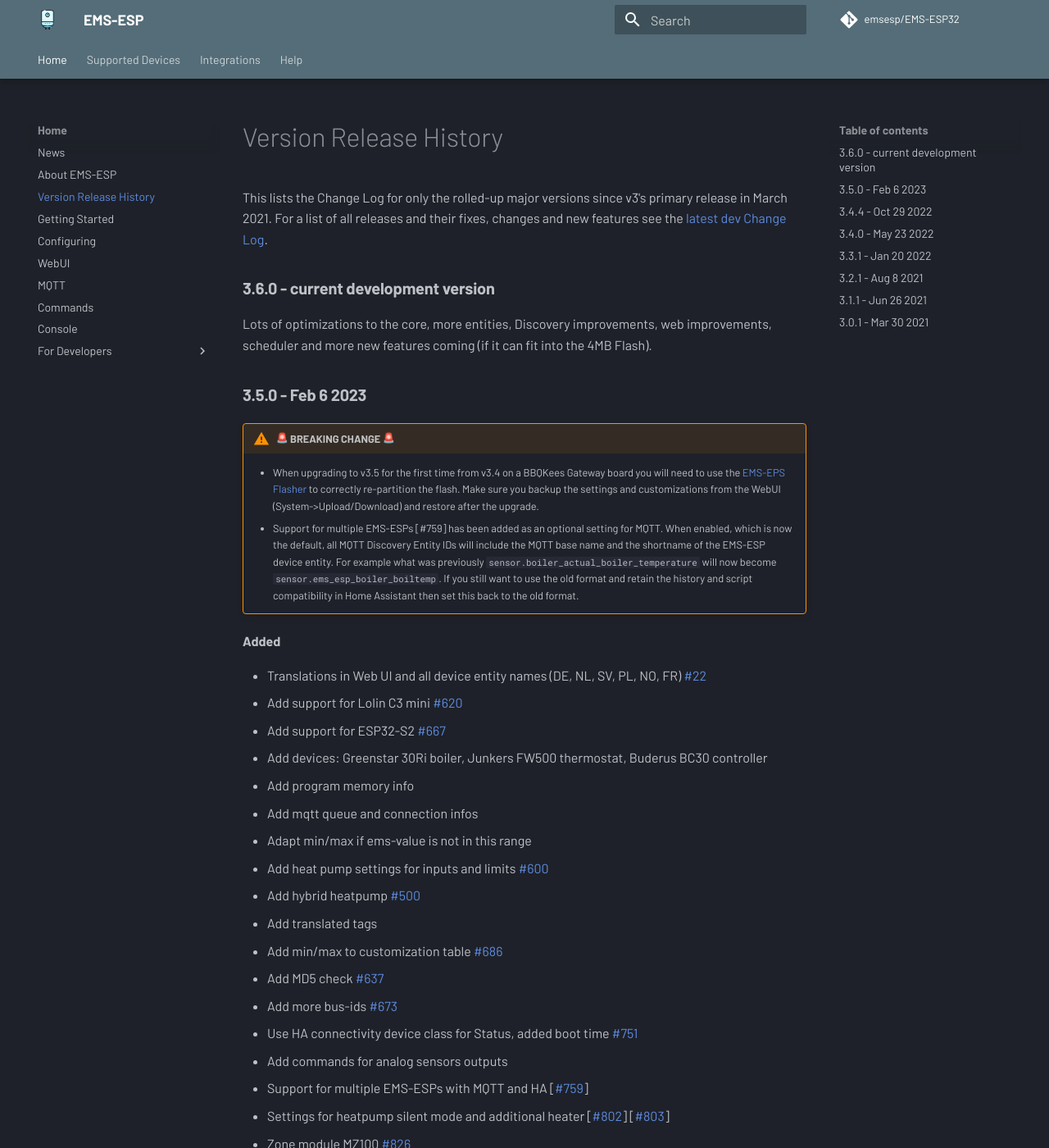
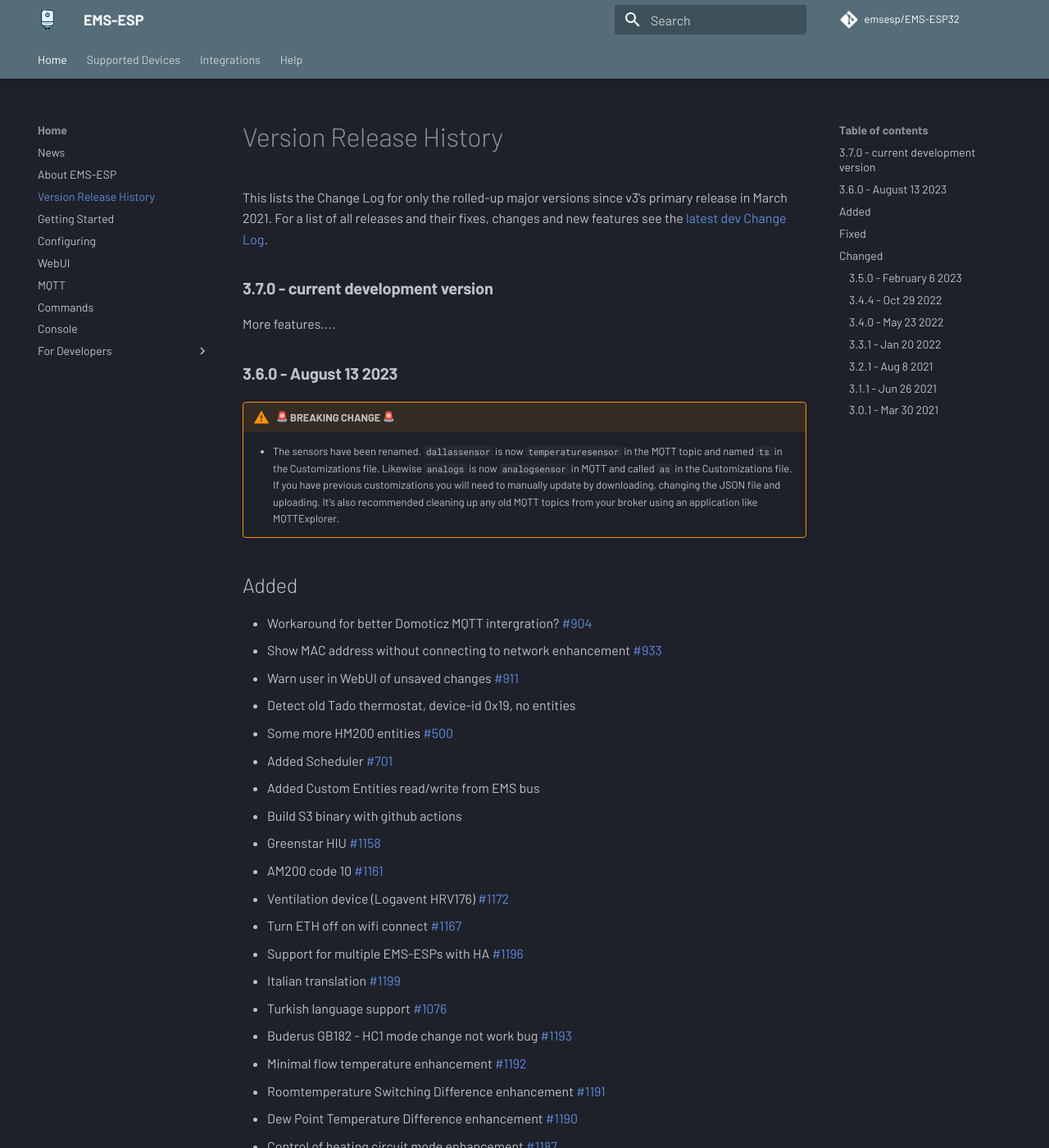
Before and after one commit to emsesp/docs, an MkDocs documentation site: the page built from docs/Version-Release-History.md, in a window 1280 px wide and 1400 px high. Shown: the whole window at 82% size. Built offline with MkDocs 1.6.1 and Material for MkDocs 9.7.7, drawn with Linux system fonts in a browser that asks for light colours; emoji names are drawn with the system emoji font; comment, search, counter and statistics services are not loaded; some of the changed text lies outside the part shown.

Commit message:
3.6.0 update

```diff
--- a/docs/Version-Release-History.md
+++ b/docs/Version-Release-History.md
@@ -1,10 +1,77 @@
 This lists the Change Log for only the rolled-up major versions since v3's primary release in March 2021. For a list of all releases and their fixes, changes and new features see the [latest dev Change Log](https://github.com/emsesp/EMS-ESP32/blob/dev/CHANGELOG_LATEST.md).
 
-### **3.6.0 - current development version**
+### **3.7.0 - current development version**
 
-Lots of optimizations to the core, more entities, Discovery improvements, web improvements, scheduler and more new features coming (if it can fit into the 4MB Flash).
+More features....
 
-### **3.5.0 - Feb 6 2023**
+### **3.6.0 - August 13 2023**
+
+!!! warning ":rotating_light: **BREAKING CHANGE** :rotating_light:"
+
+    - The sensors have been renamed. `dallassensor` is now `temperaturesensor` in the MQTT topic and named `ts` in the Customizations file. Likewise `analogs` is now `analogsensor` in MQTT and called `as` in the Customizations file. If you have previous customizations you will need to manually update by downloading, changing the JSON file and uploading. It's also recommended cleaning up any old MQTT topics from your broker using an application like MQTTExplorer.
+
+## Added
+
+- Workaround for better Domoticz MQTT intergration? [#904](https://github.com/emsesp/EMS-ESP32/issues/904)
+- Show MAC address without connecting to network enhancement [#933](https://github.com/emsesp/EMS-ESP32/issues/933)
+- Warn user in WebUI of unsaved changes [#911](https://github.com/emsesp/EMS-ESP32/issues/911)
+- Detect old Tado thermostat, device-id 0x19, no entities
+- Some more HM200 entities [#500](https://github.com/emsesp/EMS-ESP32/issues/500)
+- Added Scheduler [#701](https://github.com/emsesp/EMS-ESP32/issues/701)
+- Added Custom Entities read/write from EMS bus
+- Build S3 binary with github actions
+- Greenstar HIU [#1158](https://github.com/emsesp/EMS-ESP32/issues/1158)
+- AM200 code 10 [#1161](https://github.com/emsesp/EMS-ESP32/issues/1161)
+- Ventilation device (Logavent HRV176) [#1172](https://github.com/emsesp/EMS-ESP32/issues/1172)
+- Turn ETH off on wifi connect [#1167](https://github.com/emsesp/EMS-ESP32/issues/1167)
+- Support for multiple EMS-ESPs with HA [#1196](https://github.com/emsesp/EMS-ESP32/issues/1196)
+- Italian translation [#1199](https://github.com/emsesp/EMS-ESP32/issues/1199)
+- Turkish language support [#1076](https://github.com/emsesp/EMS-ESP32/issues/1076)
+- Buderus GB182 - HC1 mode change not work bug [#1193](https://github.com/emsesp/EMS-ESP32/issues/1193)
+- Minimal flow temperature enhancement [#1192](https://github.com/emsesp/EMS-ESP32/issues/1192)
+- Roomtemperature Switching Difference enhancement [#1191](https://github.com/emsesp/EMS-ESP32/issues/1191)
+- Dew Point Temperature Difference enhancement [#1190](https://github.com/emsesp/EMS-ESP32/issues/1190)
+- Control of heating circuit mode enhancement [#1187](https://github.com/emsesp/EMS-ESP32/issues/1187)
+- Warn user in WebUI of unsaved changes enhancement [#911](https://github.com/emsesp/EMS-ESP32/issues/911)
+- Create safebuild app to fit into factory partition to give ESP32 more flash memory enhancement [#608](https://github.com/emsesp/EMS-ESP32/issues/608)
+- Support ESP32 S2, C3 mini and S3 [#605](https://github.com/emsesp/EMS-ESP32/issues/605)
+- Support Buderus AM200 [#1161](https://github.com/emsesp/EMS-ESP32/issues/1161)
+- Custom telegram handler [#1155](https://github.com/emsesp/EMS-ESP32/issues/1155)
+- Added support for TLS in MQTT (ESP32-S3 only) [#1178](https://github.com/emsesp/EMS-ESP32/issues/1178)
+- Boardprofile BBQKees Gateway S3
+- Custom entity type RAW [#1212](https://github.com/emsesp/EMS-ESP32/discussions/1212)
+- API command response [#1212](https://github.com/emsesp/EMS-ESP32/discussions/1212)
+
+## Fixed
+
+- HA-discovery for analog sensor commands [#1035](https://github.com/emsesp/EMS-ESP32/issues/1035)
+- Enum order of RC3x nofrost mode
+- Heartbeat interval
+- Exhaust temperature always zero on GB125/MC110/RC310 bug [#1147](https://github.com/emsesp/EMS-ESP32/issues/1147)
+- thermostat modetype is not changing when mode changes (e.g. to night) bugSomething isn't working [#1098](https://github.com/emsesp/EMS-ESP32/issues/1098)
+- NTP: cant apply changed timezone [#1182](https://github.com/emsesp/EMS-ESP32/issues/1182)
+- Missing Status of VS1 for Buderus SM200 enhancement [#1034](https://github.com/emsesp/EMS-ESP32/issues/1034)
+- Allowed gpios for S3
+
+## Changed
+
+- Optional upgrade to platform-espressif32 6.3.0 (after 5.3.0) [#862](https://github.com/emsesp/EMS-ESP32/issues/862)
+- Use byte 3 for detection RC30 active heatingcircuit [#786](https://github.com/emsesp/EMS-ESP32/issues/786)
+- Write repeated selflowtemp if tx-queue is empty without verify [#954](https://github.com/emsesp/EMS-ESP32/issues/954)
+- HA discovery recreate after disconnect by device [#1067](https://github.com/emsesp/EMS-ESP32/issues/1067)
+- File upload: check flash size (overflow) instead of filesize
+- Improved HA Discovery so previous configs no longer need to be removed when starting [#1077](https://github.com/emsesp/EMS-ESP32/pull/1077) (thanks @pswid)
+- Enlarge UART-Stack to 2,5k
+- Retry timeout for Mqtt-QOS1/2 10seconds
+- Optimize WebUI rendering when using Dialog Boxes [#1116](https://github.com/emsesp/EMS-ESP32/issues/1116)
+- Optimize Web libraries to reduce bundle size (3.6.x) [#1112](https://github.com/emsesp/EMS-ESP32/issues/1112)
+- Use [espMqttClient](https://github.com/bertmelis/espMqttClient) with integrated queue [#1178](https://github.com/emsesp/EMS-ESP32/issues/1178)
+- Move Sensors from Web dashboard to it's own tab enhancement [#1170](https://github.com/emsesp/EMS-ESP32/issues/1170)
+- Optimize WebUI dashboard data [#1169](https://github.com/emsesp/EMS-ESP32/issues/1169)
+- Replace React core library with Preact to save on memory footprint
+- Response to `system/send` raw reads gives combined data for telegrams with more parts
+
+### **3.5.0 - February 6 2023**
 
 !!! warning ":rotating_light: **BREAKING CHANGE** :rotating_light:"
 
```
Also changed, not shown: docs/Configuring.md (+0 -4 lines), docs/index.md (+2 -2 lines).
